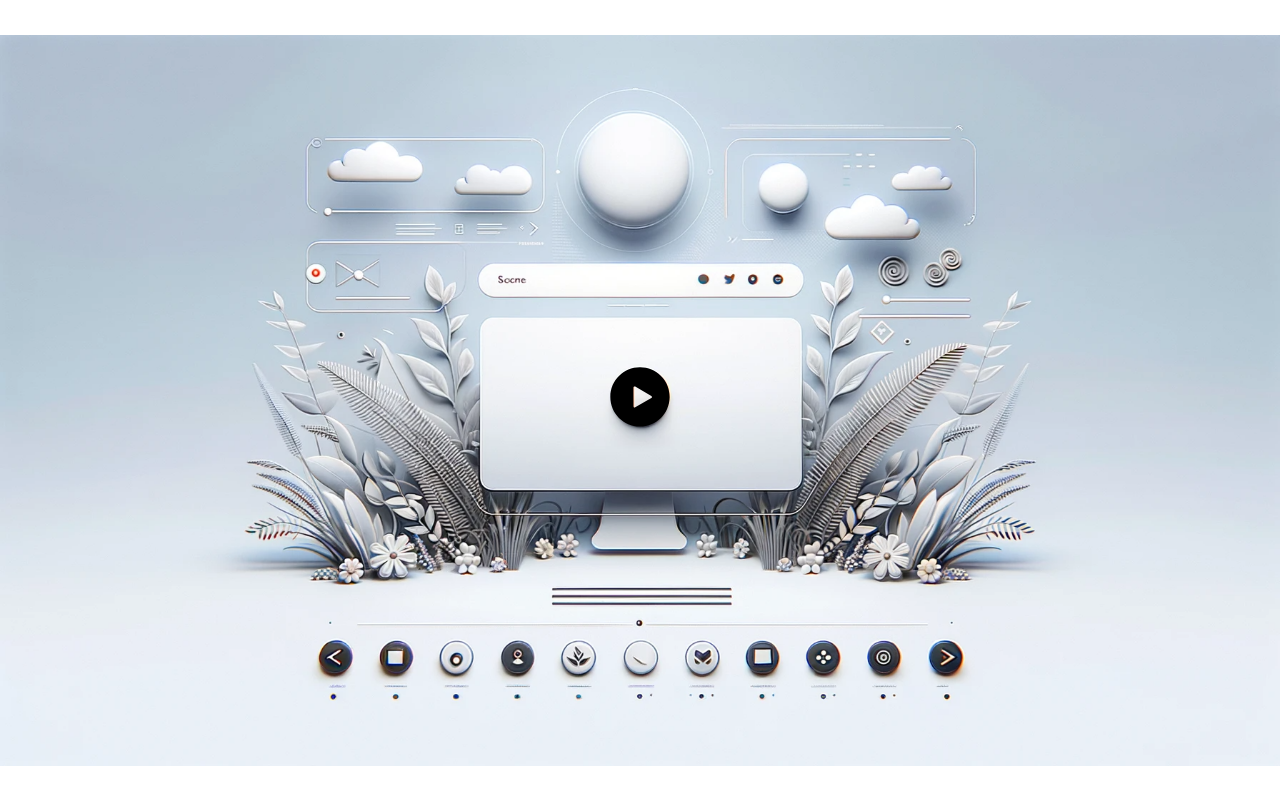
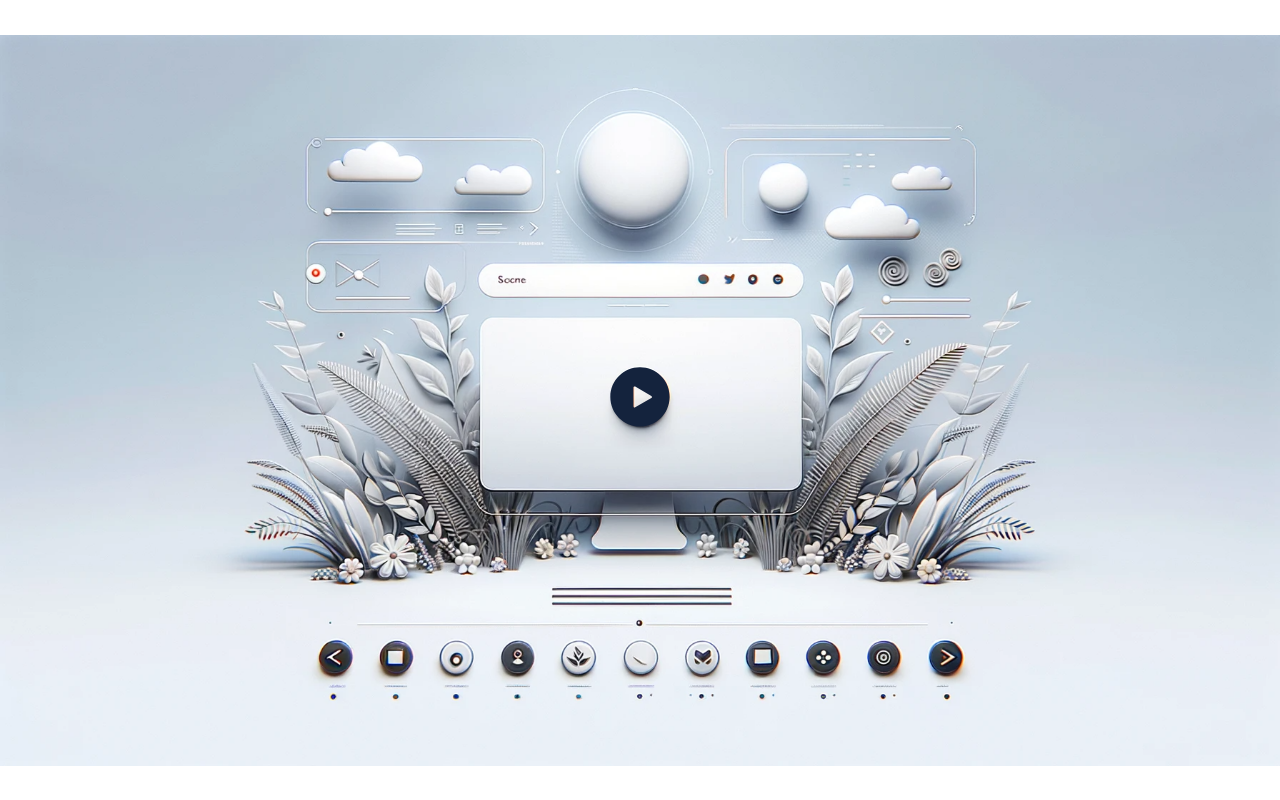
Before and after one commit to TS001gh/wheel, a plain HTML site: page index.html in a window 1280 px wide. Drawn offline with Linux system fonts and the light colour scheme.

Commit message:
Update style.css

```diff
--- a/style.css
+++ b/style.css
@@ -30,7 +30,7 @@ video {
   -o-transition: all 0.5s ease-out;
 }
 
-svg {
+svg path {
   fill: rgb(20 35 61) !important;
 }
 
```
